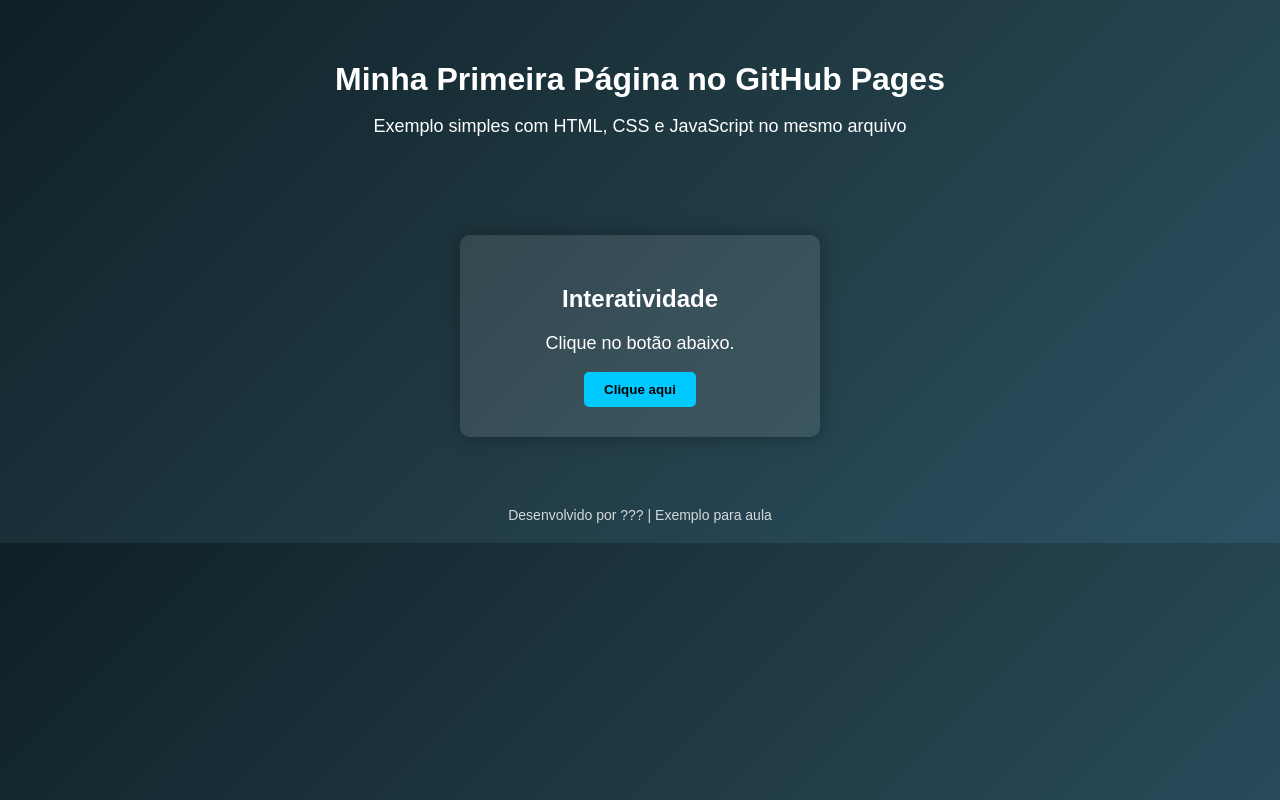
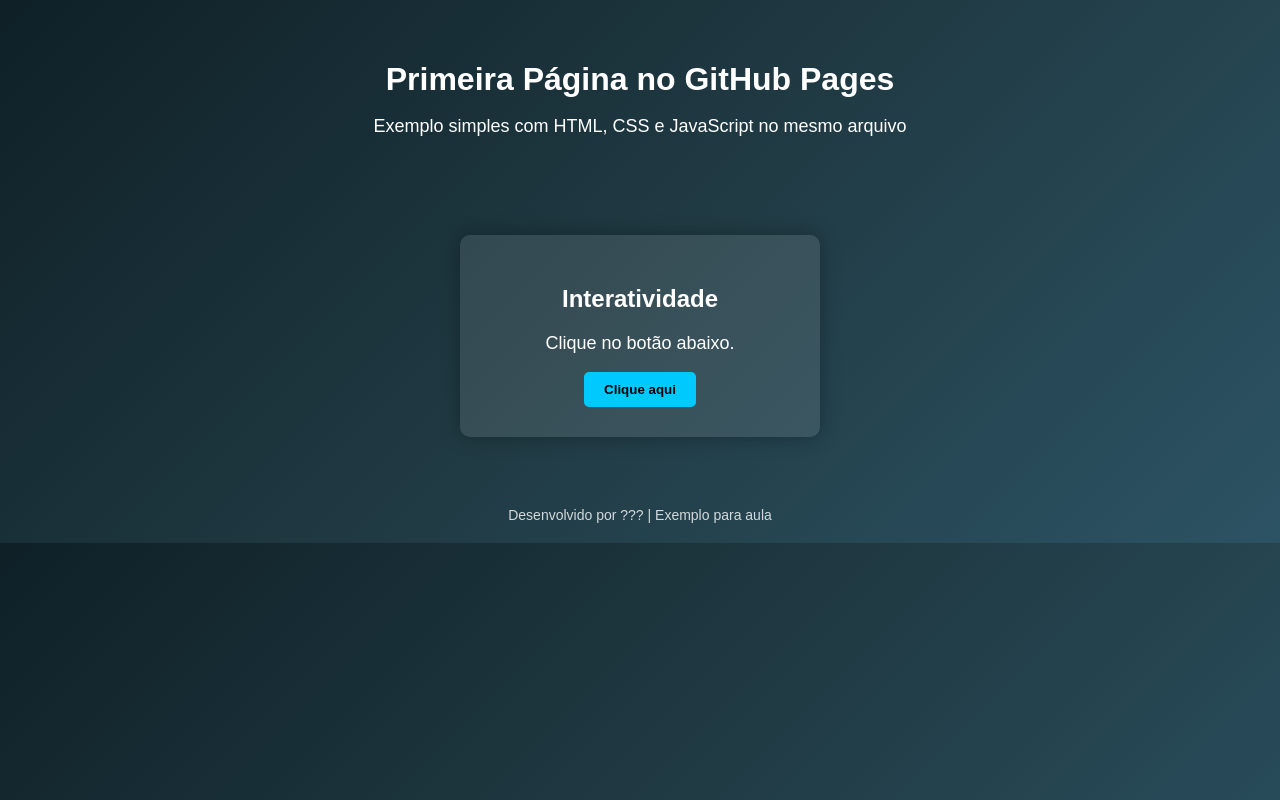
Before and after one commit to Kaiquemf10/Teste-de-Ospedagemm, a plain HTML site: page index.html in a window 1280 px wide. Drawn offline with Linux system fonts and the light colour scheme.

Commit message:
Update index.html

```diff
--- a/index.html
+++ b/index.html
@@ -61,7 +61,7 @@
 <body>
 
     <header>
-        <h1>Minha Primeira Página no GitHub Pages</h1>
+        <h1>Primeira Página no GitHub Pages</h1>
         <p>Exemplo simples com HTML, CSS e JavaScript no mesmo arquivo</p>
     </header>
 
@@ -83,4 +83,5 @@
     </script>
 
 </body>
+
 </html>
```
